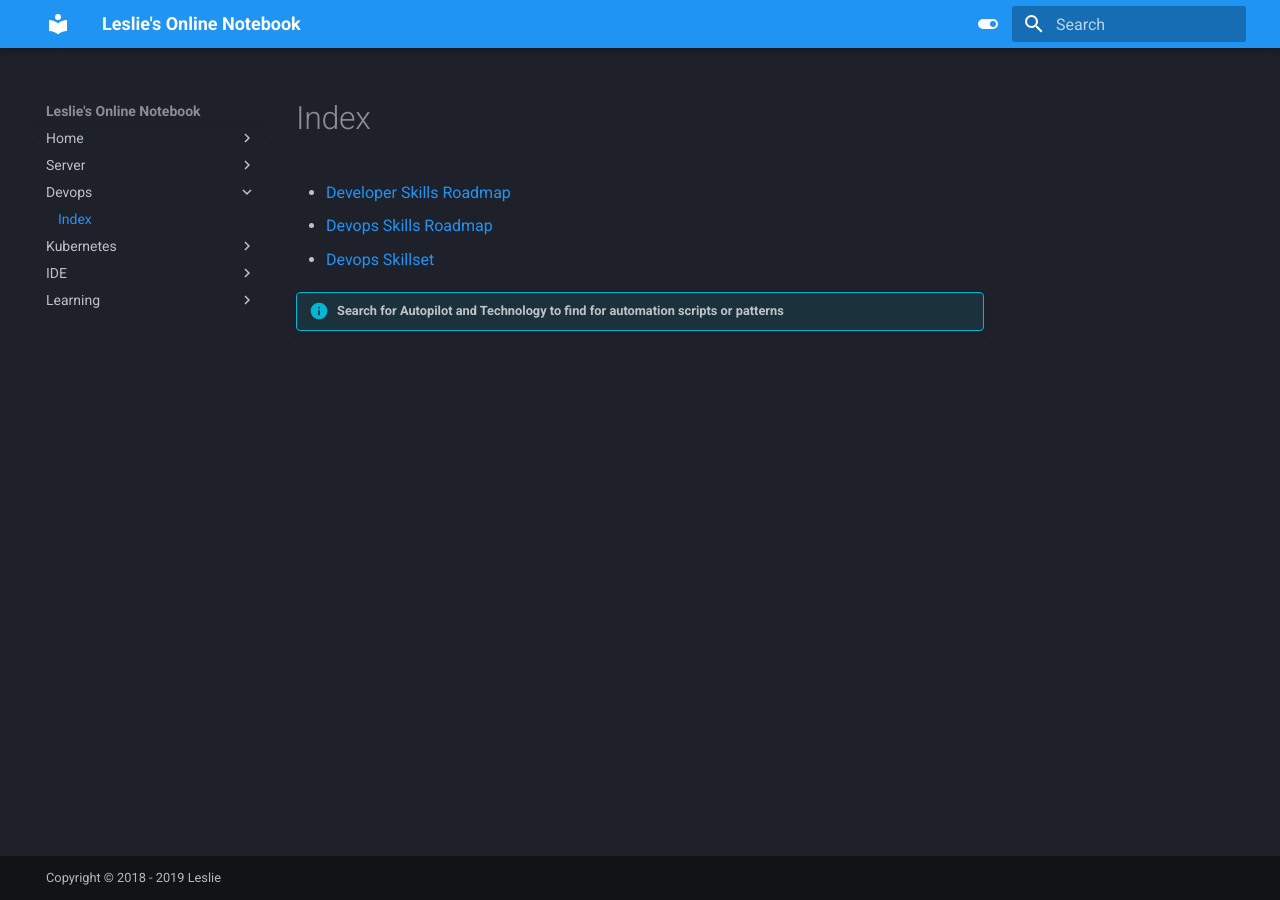
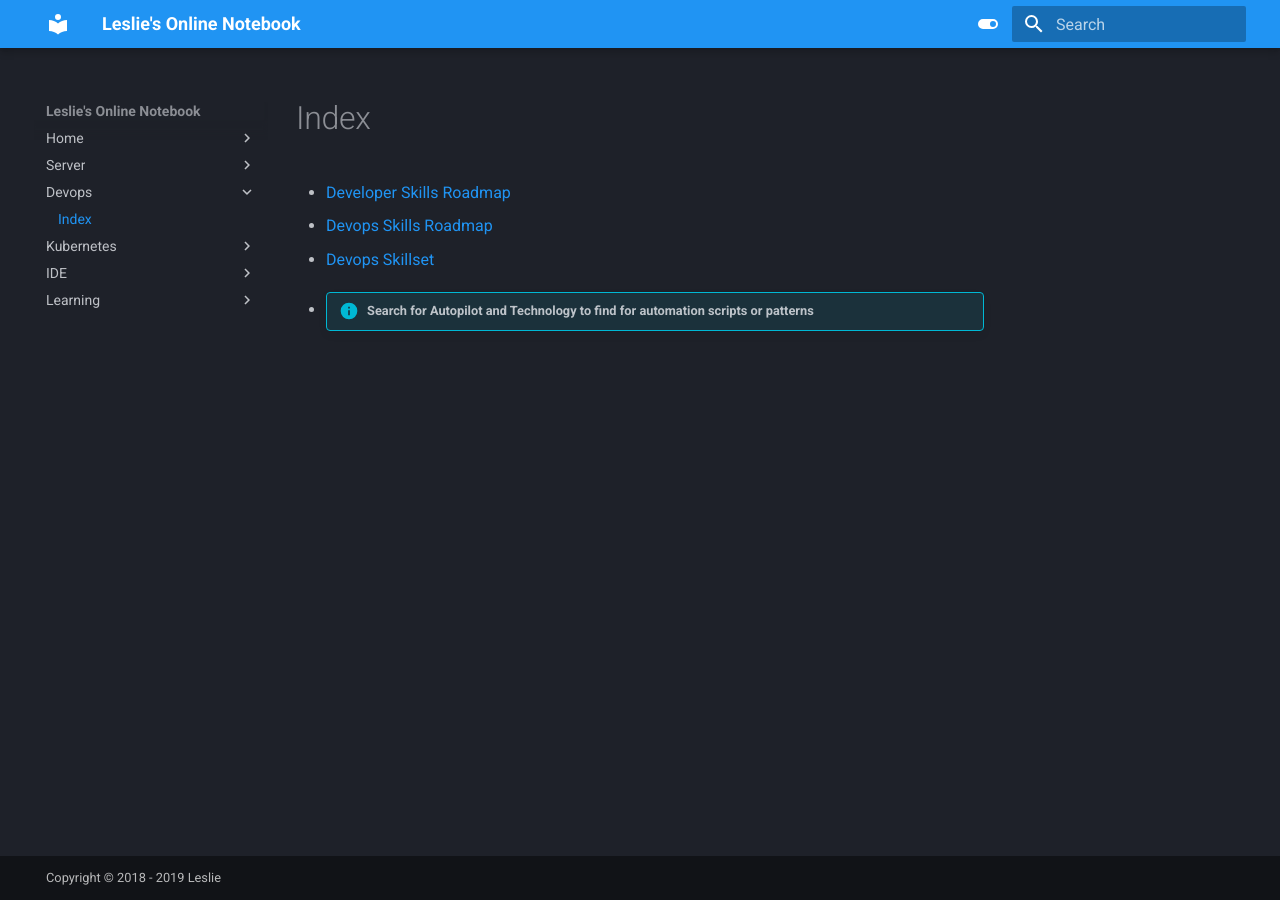
Before and after one commit to leslieclif/notebook, an MkDocs documentation site: the page built from docs/devops/index.md, in a window 1280 px wide. Built offline with MkDocs 1.6.1 and Material for MkDocs 9.7.7, drawn with Linux system fonts in a browser that asks for light colours.

Commit message:
Adding aditional customization

```diff
--- a/docs/devops/index.md
+++ b/docs/devops/index.md
@@ -1,4 +1,4 @@
 - [Developer Skills Roadmap](https://github.com/kamranahmedse/developer-roadmap#introduction)
 - [Devops Skills Roadmap](https://github.com/kamranahmedse/developer-roadmap#devops-roadmap)
 - [Devops Skillset](https://github.com/BretFisher/ama/issues/7)
-!!! info  "Search for Autopilot and Technology to find for automation scripts or patterns"
+- !!! info  "Search for Autopilot and Technology to find for automation scripts or patterns"
```
